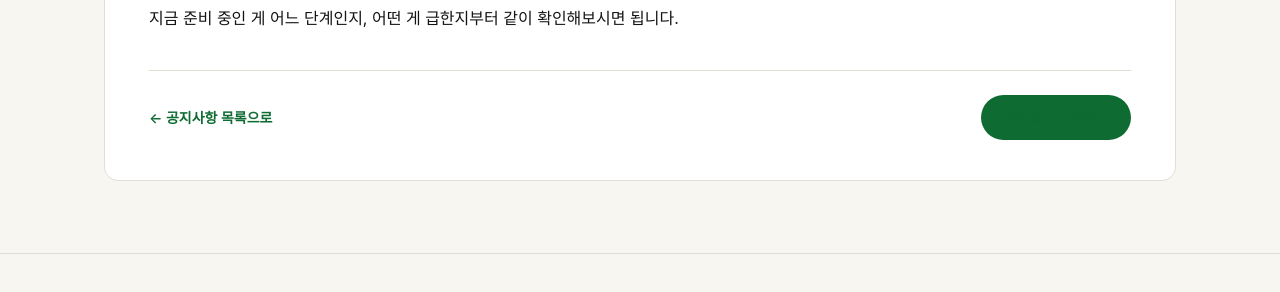
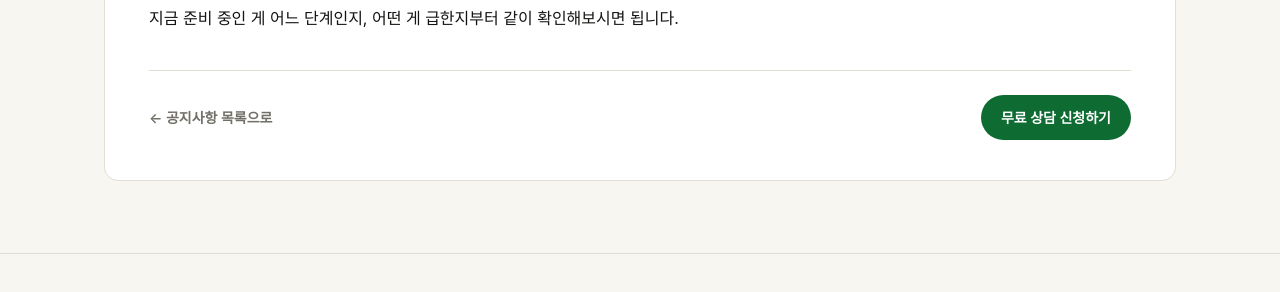
Before and after one commit to ElleKim1004/pachiralab, a Jekyll site: the page built from _posts/2026-08-23-hompage-open.md, in a window 1280 px wide and 1400 px high, scrolled down 2 px. Shown: the part 1043-1335 px from the top of the window. Built offline with Jekyll 4.4.1, drawn with Linux system fonts in a browser that asks for light colours; some web fonts are replaced.

Commit message:
Fix CTA button text color and series summary alignment

```diff
--- a/assets/site.css
+++ b/assets/site.css
@@ -211,7 +211,7 @@ footer .fine{font-size:12.5px;color:var(--mid);}
 .series-list .ep{font-size:12px;font-weight:700;color:var(--green,#0E6B32);}
 .series-list a{color:var(--dark,#141413);text-decoration:none;font-weight:600;font-size:15.5px;line-height:1.5;}
 .series-list a:hover{color:var(--green,#0E6B32);}
-.series-sum{display:block;margin-top:5px;font-size:13.5px;color:var(--mid,#726F68);line-height:1.6;}
+.series-sum{display:block;grid-column:2;margin-top:5px;font-size:13.5px;color:var(--mid,#726F68);line-height:1.6;}
 .section-divider{font-size:18px;color:var(--green-dark,#043E14);margin:8px 0 16px;padding-top:20px;border-top:1px solid var(--border,#E1DFD5);}
 
 /* ===== 본문 이미지 + 캡션 (네이버 블로그식) ===== */
@@ -232,3 +232,8 @@ footer .fine{font-size:12.5px;color:var(--mid);}
   .series-nav{grid-template-columns:1fr;}
   .series-nav .next{text-align:left;}
 }
+
+/* 본문 링크 색상이 CTA 버튼 글자색을 덮어쓰던 문제 수정 */
+.article .cta-inline{color:#fff;}
+.article .back-link{color:var(--mid,#726F68);}
+.article .back-link:hover{color:var(--green,#0E6B32);}
```
